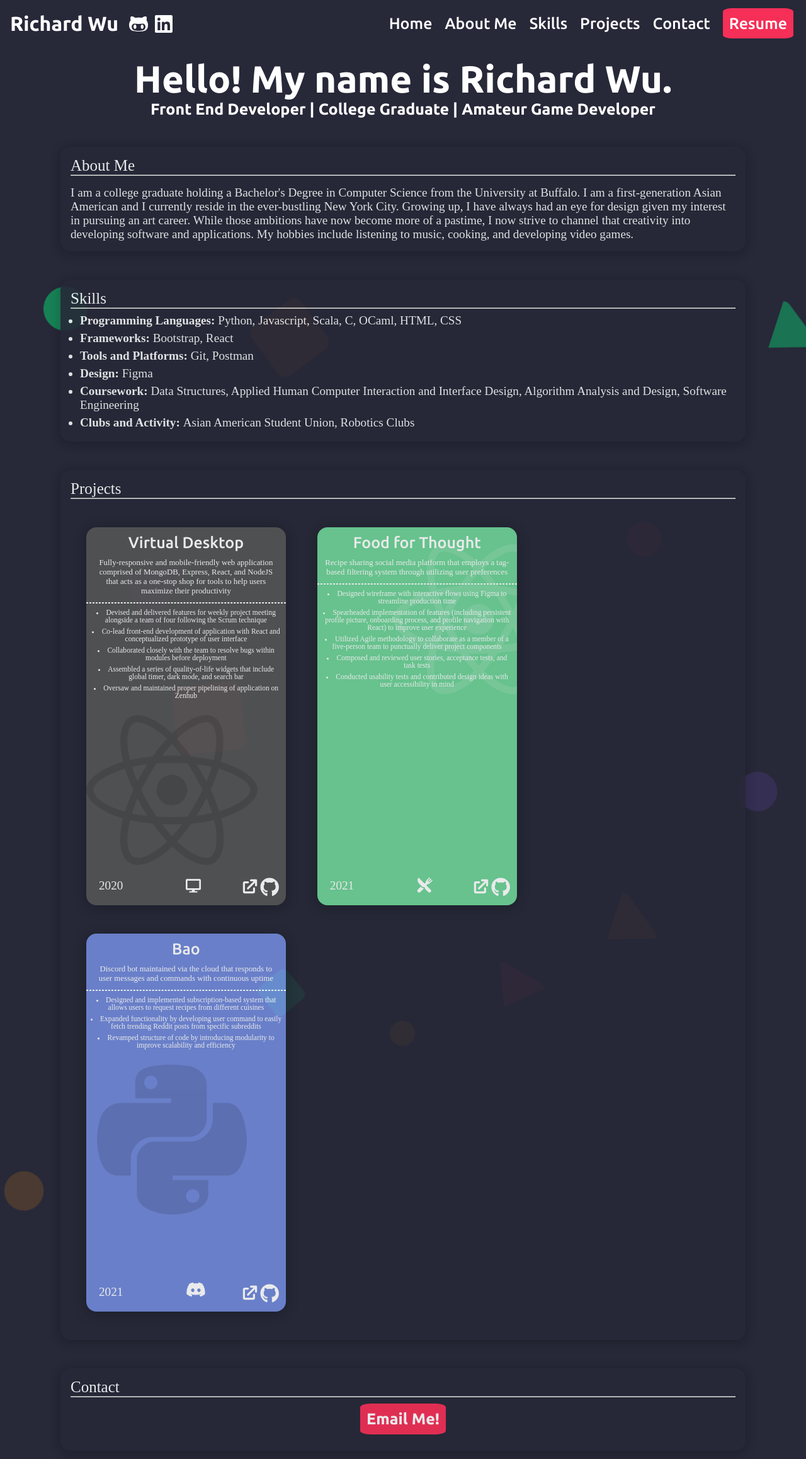
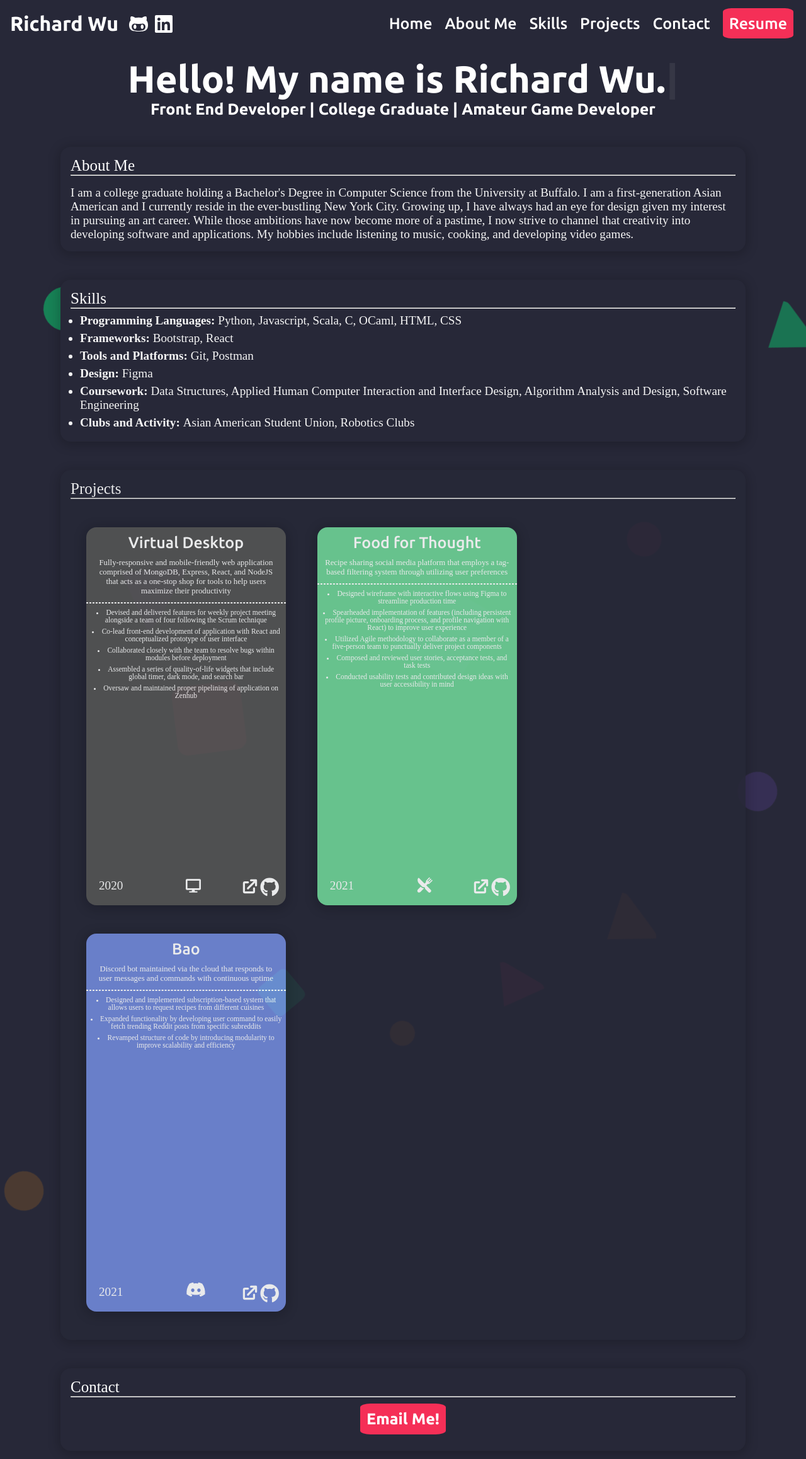
Before and after one commit to git-richardwu/personal-website, a React (Create React App) app: page / in a window 1280 px wide. Shown: the top 2316 px of the page at 63% size. Built offline with nearby package versions, Linux system fonts and the light colour scheme; the HTML template or start-up script is replaced by a standard one.

Commit message:
Removed opacity and reinstalled typewriter-effect

```diff
--- a/package.json
+++ b/package.json
@@ -12,6 +12,7 @@
     "react-icons": "^4.4.0",
     "react-scripts": "^2.1.3",
     "react-scroll": "^1.8.7",
+    "typewriter-effect": "^2.18.2",
     "web-vitals": "^2.1.4"
   },
   "scripts": {
--- a/src/components/Greetings.jsx
+++ b/src/components/Greetings.jsx
@@ -1,4 +1,4 @@
-// import Typewriter from 'typewriter-effect';
+import Typewriter from 'typewriter-effect';
 import React from 'react'
 import '../App.css'
 
@@ -6,15 +6,13 @@ export default function Greetings() {
   return (
     <div>
       <div className="text-style">
-          {/* <Typewriter
+          <Typewriter
             onInit={(typewriter) => {
             typewriter.typeString('Hello! My name is Richard Wu.')
             .pauseFor(1500)
             typewriter.typeString(' :^)')
             .start();
-          }}
-          /> */}
-          Hello! My name is Richard Wu.
+          }}/>
       </div>
       <div className="text-style2">
            Front End Developer | College Graduate | Amateur Game Developer
--- a/src/components/aboutme/aboutme.css
+++ b/src/components/aboutme/aboutme.css
@@ -8,7 +8,6 @@
     /* background-color: #F3752B; */
     /* background-color: #f5f5f5; */
     background-color: #272838;
-    opacity: 90%;
     box-shadow: 0px 3px 18px 3px rgba(0, 0, 0, 0.2);
 }
 
--- a/src/components/contactme/contactme.css
+++ b/src/components/contactme/contactme.css
@@ -9,7 +9,6 @@
     width: 85%;
     height: 35%;
     background-color: #272838;
-    opacity: 90%;
     box-shadow: 0px 3px 18px 3px rgba(0, 0, 0, 0.2);
 }
 
--- a/src/components/projects/Projects.jsx
+++ b/src/components/projects/Projects.jsx
@@ -1,6 +1,6 @@
 import React from 'react';
 import { HiExternalLink } from 'react-icons/hi'
-import { FaGithub, FaDesktop, FaDiscord, FaReact, FaPython } from 'react-icons/fa'
+import { FaGithub, FaDesktop, FaDiscord} from 'react-icons/fa'
 import { IoRestaurant } from 'react-icons/io5'
 
 import './projects.css'
@@ -32,9 +32,6 @@ export default function Projects() {
                                <li>Oversaw and maintained proper pipelining of application on Zenhub</li>
                            </ul>
                        </div>
-                       <div className="tech">
-                                <FaReact size="17rem"/>
-                        </div>
                        <div className="date">2020</div>
                        <div className="iconP"><FaDesktop size="1.5rem"/></div>
                     </div>
@@ -54,9 +51,6 @@ export default function Projects() {
                                <li>Composed and reviewed user stories, acceptance tests, and task tests</li>
                                <li>Conducted usability tests and contributed design ideas with user accessibility in mind</li>
                            </ul>
-                           <div className="tech">
-                                <FaReact size="17rem"/>
-                           </div>
                        </div>
                        <div className="date">2021</div>
                        <div className="bgCircle">
@@ -78,9 +72,6 @@ export default function Projects() {
                                <li>Revamped structure of code by introducing modularity to improve scalability and efficiency</li>
                            </ul>
                        </div>
-                            <div className="tech">
-                                <FaPython size="17rem"/>
-                           </div>
                         <div className="date">2021</div>
                         <div className="iconP"><FaDiscord size="2rem"/></div>
                     </div>
--- a/src/components/projects/projects.css
+++ b/src/components/projects/projects.css
@@ -49,7 +49,6 @@
 .cardHeaderP {
     font-size: 25px;
     color: white;
-    opacity: 100%;
     position: relative;
 
 }
@@ -58,7 +57,6 @@
     margin: 10px;
     font-size: 25px;
     color: white;
-    opacity: 100%;
     text-align: center;
     font-family: Ubuntu-M;
 }
@@ -103,7 +101,6 @@ ul li {
 
 .tech {
     position: absolute;
-    opacity: 12%;
 }
 
 .tech:nth-child(2) {
--- a/src/components/skills/skills.css
+++ b/src/components/skills/skills.css
@@ -4,7 +4,6 @@
     width: 85%;
     height: 35%;
     background-color: #272838;
-    opacity: 90%;
     box-shadow: 0px 3px 18px 3px rgba(0, 0, 0, 0.2);
 }
 
@@ -16,8 +15,6 @@
 .cardHeaderS {
     font-size: 25px;
     color: white;
-    opacity: 100%;
-
 }
 
 .cardDescriptionS {
```
Also changed, not shown: 1 other file (tests, documents, lock files or other folders).
